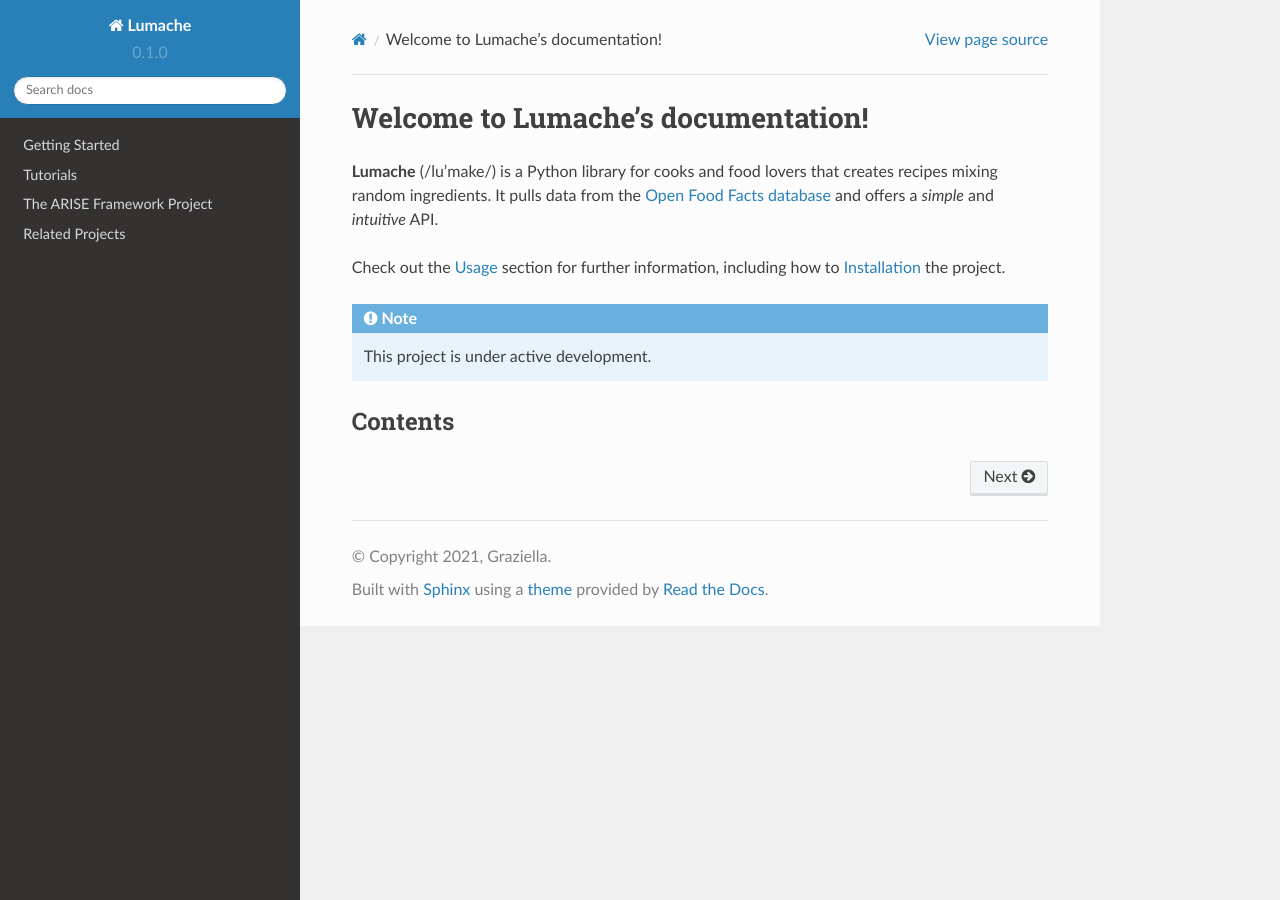
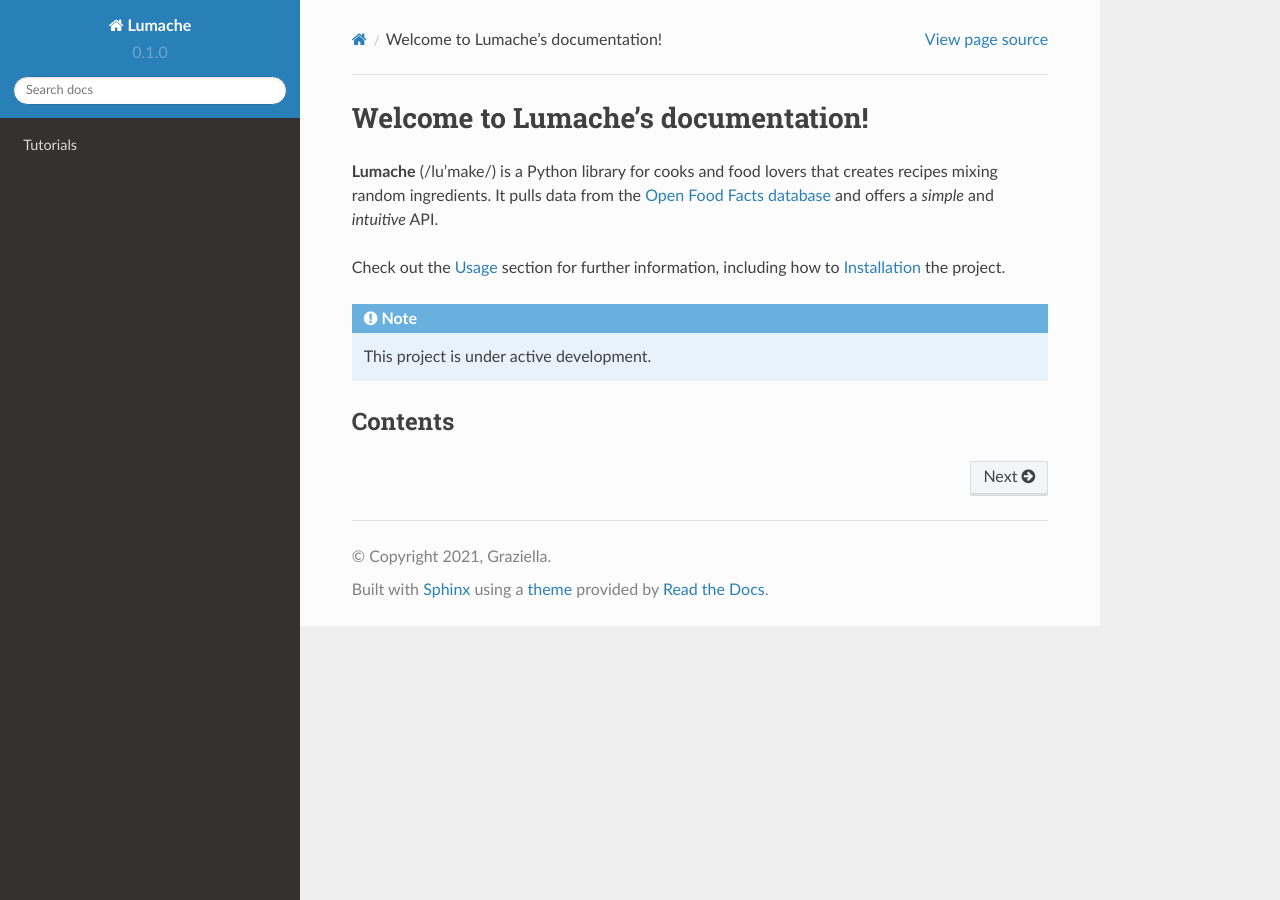
Before and after one commit to agileHRI/arise_documentation, a Sphinx documentation site: the page built from docs/source/index.rst, in a window 1280 px wide. Built offline with Sphinx 7.4.7 and the Read the Docs theme 2.0.0, drawn with Linux system fonts in a browser that asks for light colours.

Commit message:
Update index.rst

```diff
--- a/docs/source/index.rst
+++ b/docs/source/index.rst
@@ -21,7 +21,4 @@
    :maxdepth: 1
    :hidden:
 
-   getting-started
    tutorials
-   the-arise-framework-project
-   related-projects
```
